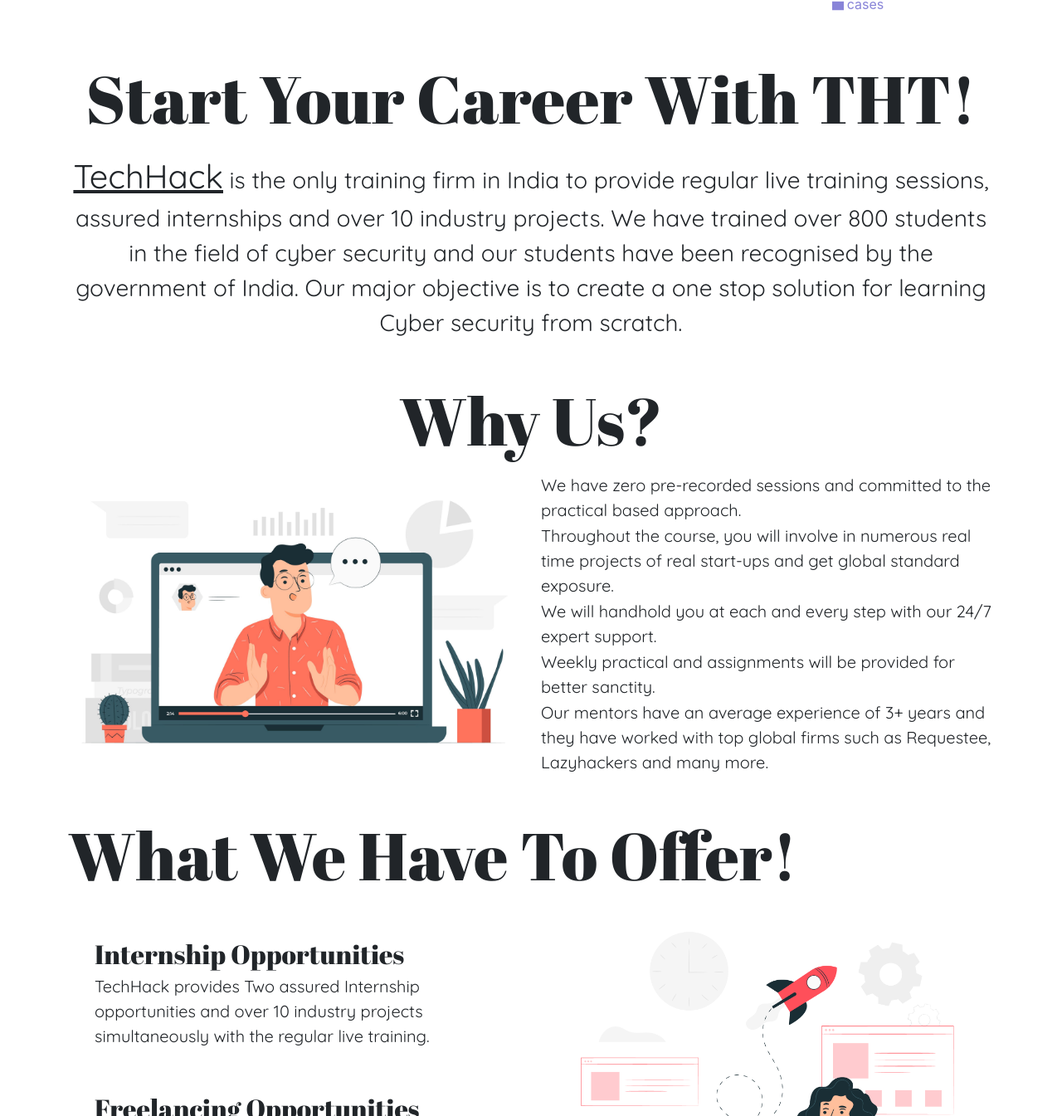
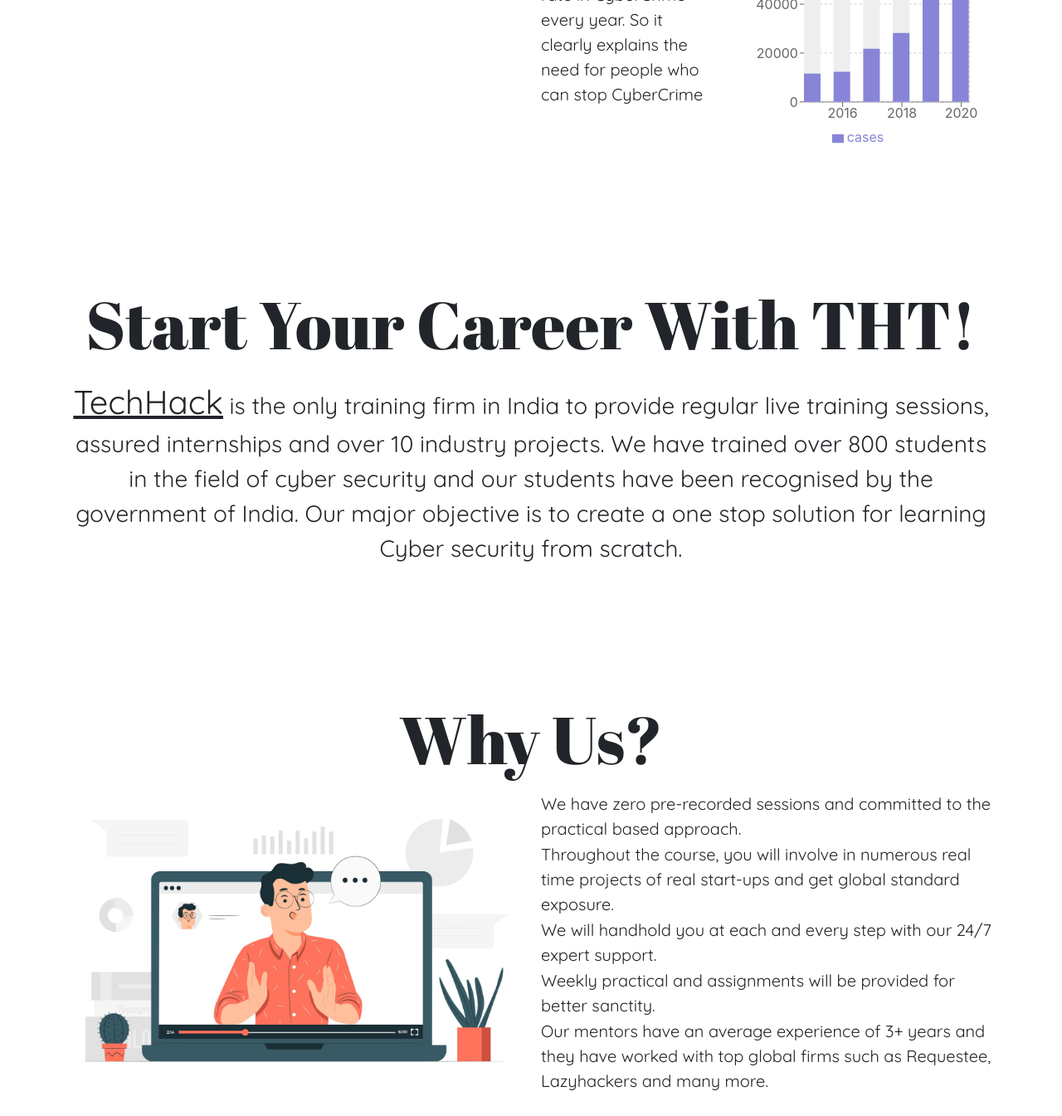
Before and after one commit to MananDoshi1301/TechHack-Task, a React (Create React App) app: page / in a window 1280 px wide. Shown: the part 971-2316 px from the top of the page at 83% size. Built offline with nearby package versions, Linux system fonts and the light colour scheme; a web font is replaced by a local one.

Commit message:
Added margin top to all components

```diff
--- a/src/App.css
+++ b/src/App.css
@@ -9,3 +9,7 @@
     margin: 0;
     padding: 0;
 }
+
+.mainContainer{
+    margin-top: 10em;
+}
--- a/src/Components/Layout/Common/Footer/Footer.js
+++ b/src/Components/Layout/Common/Footer/Footer.js
@@ -37,7 +37,7 @@
   ]
 
   return (
-    <div>
+    <div className='mainContainer'>
       <div className='container-fluid p-0 m-0 mt-5' style={{
         backgroundSize:'cover',
         backgroundImage: `url(${backgroundWave})`,
--- a/src/Components/Layout/Home/About/About.js
+++ b/src/Components/Layout/Home/About/About.js
@@ -3,7 +3,7 @@
 
 const About = () => {
   return (
-    <div>
+    <div className='mainContainer'>
       <div className='container my-5'>
         <div className={`display-1 text-center ${styles.aboutHead}`}>
           Start Your Career With THT!
--- a/src/Components/Layout/Home/CyberCrimeDef/CyberCrimeDef.js
+++ b/src/Components/Layout/Home/CyberCrimeDef/CyberCrimeDef.js
@@ -3,7 +3,7 @@
 
 const CyberCrimeDef = () => {
     return (
-        <div>
+        <div className='mainContainer'>
             <Def />
         </div>
     )
--- a/src/Components/Layout/Home/Testimonials/Testimonials.js
+++ b/src/Components/Layout/Home/Testimonials/Testimonials.js
@@ -4,7 +4,7 @@
 
 const Testimonials = () => {
     return (
-        <div>
+        <div className='mainContainer'>
             <div className={`${styles.testimonialsHead} display-1 text-center my-5`}>What our Alumni's Say...</div>
             <TestimonialCarousel />
         </div>
--- a/src/Components/Layout/Home/Weassure/WeAssure.js
+++ b/src/Components/Layout/Home/Weassure/WeAssure.js
@@ -43,7 +43,7 @@
   const totalRows = [{ obj: cardDataRow1 }, { obj: cardDataRow2 }];
 
   return (
-    <div>
+    <div className='mainContainer'>
       <div className='container mb-5'>
         <div className={`${styles.weAssureTitle} display-1 text-center`}>
           We Assure You With!
--- a/src/Components/Layout/Home/Weoffer/Weoffer.js
+++ b/src/Components/Layout/Home/Weoffer/Weoffer.js
@@ -9,7 +9,7 @@
     {title:'Start-To-End Courses',text:'We offer courses right from extreme beginner level up-to super advanced.',icon:''},
   ]
   return (
-    <div>
+    <div className='mainContainer'>
       <div className='container'>
         <div className={`${styles.weOfferTitle} display-1`} >What We Have To Offer!</div>
         <div className='row'>
--- a/src/Components/Layout/Home/WhyUs/WhyUs.js
+++ b/src/Components/Layout/Home/WhyUs/WhyUs.js
@@ -11,7 +11,7 @@
     {data:"Our mentors have an average experience of 3+ years and they have worked with top global firms such as Requestee, Lazyhackers and many more."},
   ]
   return (
-    <div>
+    <div className='mainContainer'>
       <div className='container my-5'>
         <div className={`display-1 text-center ${styles.whyUsHead} my-3`}>
           Why Us?
```
Also changed, not shown: src/Components/Layout/Home/Banner/Banner.js (+0 -11 lines).
